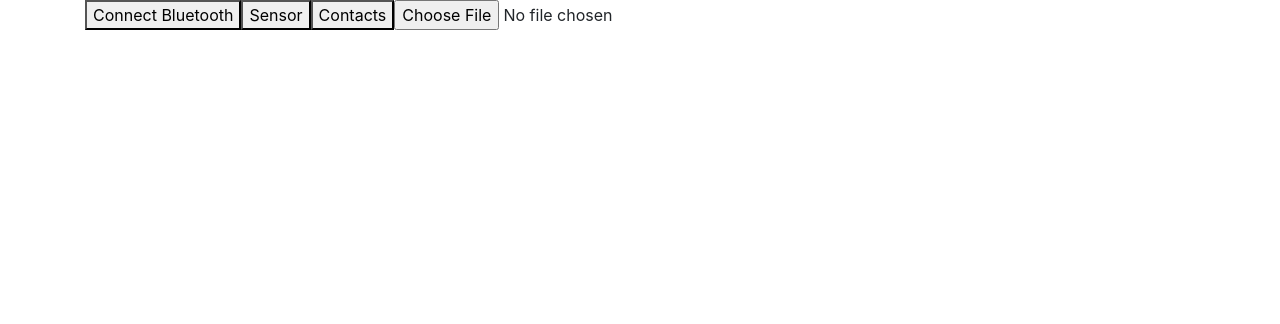
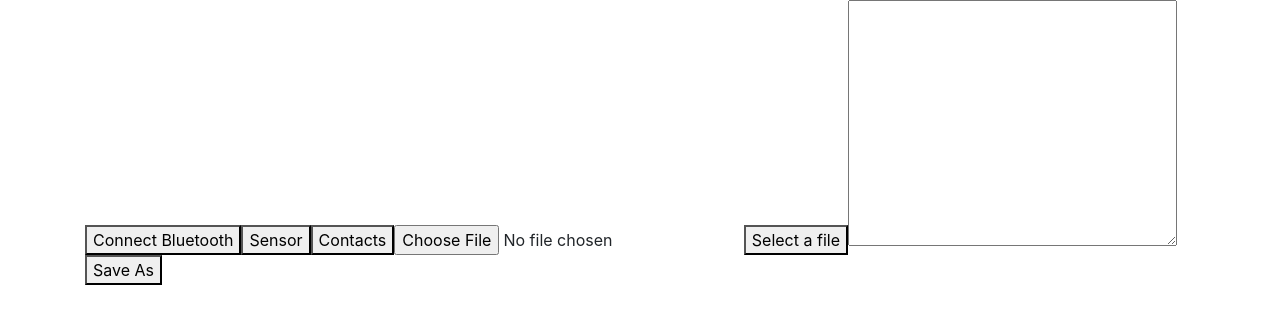
Before and after one commit to talhaamjadx/pwa-testing, a Nuxt app: page / in a window 1280 px wide. Shown: the top 324 px of the page. Built offline with nearby package versions, Linux system fonts and the light colour scheme; no server answers.

Commit message:
changes mafe

```diff
--- a/nuxt.config.js
+++ b/nuxt.config.js
@@ -37,6 +37,11 @@ export default {
     },
     workbox: {
       enabled: true,
+      cacheNames:{
+        prefix: 'my-app',
+        suffix: 'v1'
+      },
+      offlinePage: "@/pages/offline.html"
     }
   },
 
--- a/pages/index.vue
+++ b/pages/index.vue
@@ -5,6 +5,9 @@
     <button @click="contactPicker()">Contacts</button>
     <input type="file" accept="image/*" capture="camera" />
     {{ response }}
+    <button @click="fileSystemAPI()">Select a file</button>
+    <textarea v-model="contents" name="" id="" cols="30" rows="10"></textarea>
+    <button @click="saveAs()">Save As</button>
   </div>
 </template>
 
@@ -12,7 +15,8 @@
 export default {
   data(){
     return{
-      response: ""
+      response: "",
+      contents: "",
     }
   },
   mounted(){
@@ -38,6 +42,7 @@ export default {
       });
     },
     async sensor(){
+      console.log(window)
       if('IdleDetector' in window){
           const state = await IdleDetector.requestPermission()
           alert(state)
@@ -52,6 +57,36 @@ export default {
               const contacts = await navigator.contacts.select(props, opts);
               console.log(contacts)
           }
+    },
+
+    async createNewFile(){
+      const options = {
+        types: [
+          {
+            description: 'Text Files',
+            accept: {
+              'text/plain': ['.txt'],
+            },
+          },
+        ],
+      }
+      const handle = await window.showSaveFilePicker(options);
+         return handle;
+    },
+
+    async saveAs(){
+      let newFileHandle = await this.createNewFile()
+      let writable = await newFileHandle.createWritable()
+      await writable.write(this.contents);
+      await writable.close();
+    },
+
+    async fileSystemAPI(){
+      let [fileHandle] = await window.showOpenFilePicker()
+      console.log({fileHandle})
+      let file = await fileHandle.getFile()
+      this.contents = await file.text()
+      console.log(this.contents)
     }
   }
 }
--- /dev/null
+++ b/pages/offline.html
@@ -0,0 +1 @@
+<h1>You are currently offline!!!</h1>
```
